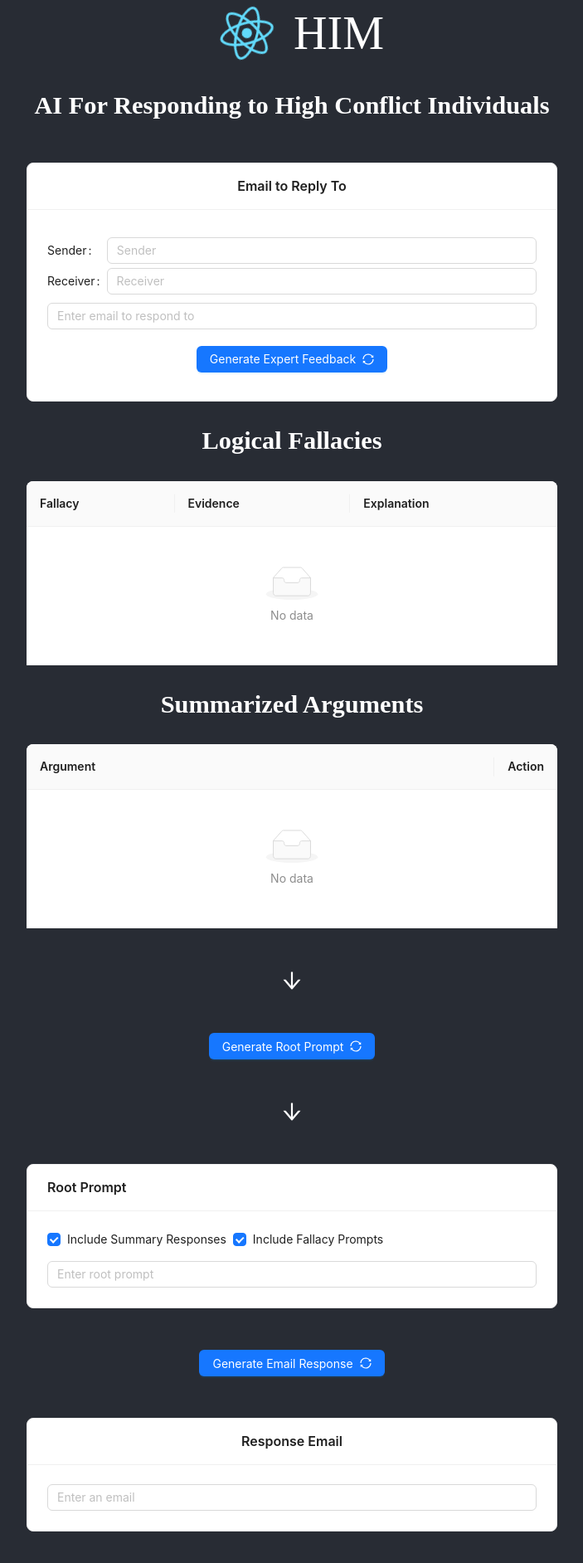
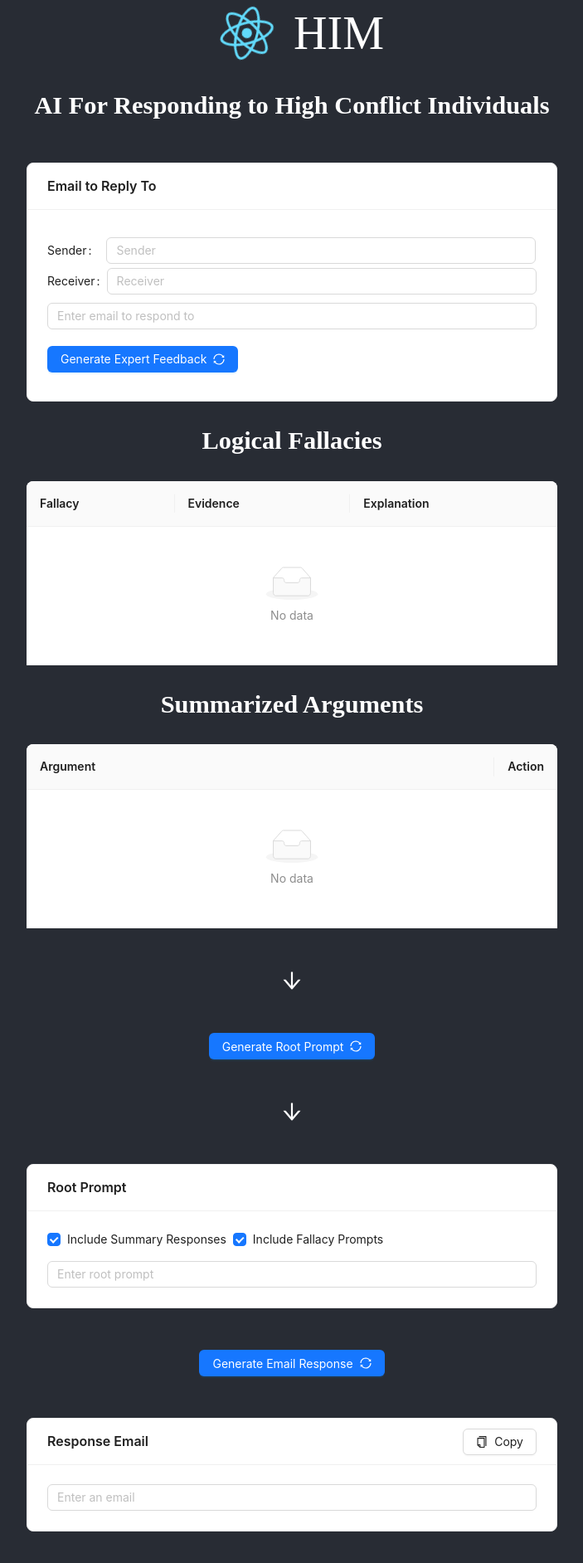
Before and after one commit to drumnation/ai-code-helper, a React (Create React App) app: page / in a window 1280 px wide. Shown: the top 1884 px of the page at 83% size, without its empty margins (288-991 px from the left). Built offline with nearby package versions, Linux system fonts and the light colour scheme; a web font is replaced by a local one.

Commit message:
add copy button and formatting

```diff
--- a/src/App.hooks.ts
+++ b/src/App.hooks.ts
@@ -107,6 +107,10 @@ function useApp() {
     rootPrompt: false,
     emailResponse: false,
   });
+
+  const handleCopy = () => {
+    navigator.clipboard.writeText(state.emailResponse);
+  };
 
   const updateSummaryRecord = (
     index: number,
@@ -225,6 +229,7 @@ function useApp() {
     state,
     updateState,
     updateSummaryRecord,
+    handleCopy,
   };
 }
 
--- a/src/App.tsx
+++ b/src/App.tsx
@@ -1,8 +1,12 @@
 import './App.css';
 import logo from './logo.svg';
 
-import { Button, Card, Checkbox, Input, Table } from 'antd';
-import { SyncOutlined, ArrowDownOutlined } from '@ant-design/icons';
+import { Button, Card, Checkbox, Input, Popover, Table } from 'antd';
+import {
+  SyncOutlined,
+  ArrowDownOutlined,
+  CopyOutlined,
+} from '@ant-design/icons';
 import useApp from './App.hooks';
 import { fallacyColumns } from './App.logic';
 import { SummaryTable } from './components';
@@ -22,6 +26,7 @@ function App() {
     state,
     updateState,
     updateSummaryRecord,
+    handleCopy,
   } = useApp();
 
   return (
@@ -35,6 +40,8 @@ function App() {
           AI For Responding to High Conflict Individuals
         </h3>
         <Card
+          // @ts-ignore
+          align='left'
           title='Email to Reply To'
           style={{ width: '100%', marginTop: 20 }}
         >
@@ -164,8 +171,15 @@ function App() {
           Generate Email Response <SyncOutlined />
         </Button>
         <Card
+          // @ts-ignore
+          align='left'
           title='Response Email'
           style={{ width: '100%', marginBottom: 100 }}
+          extra={
+            <Button onClick={handleCopy}>
+              <CopyOutlined /> Copy
+            </Button>
+          }
         >
           <Input.TextArea
             style={{ height: '100%' }}
```
